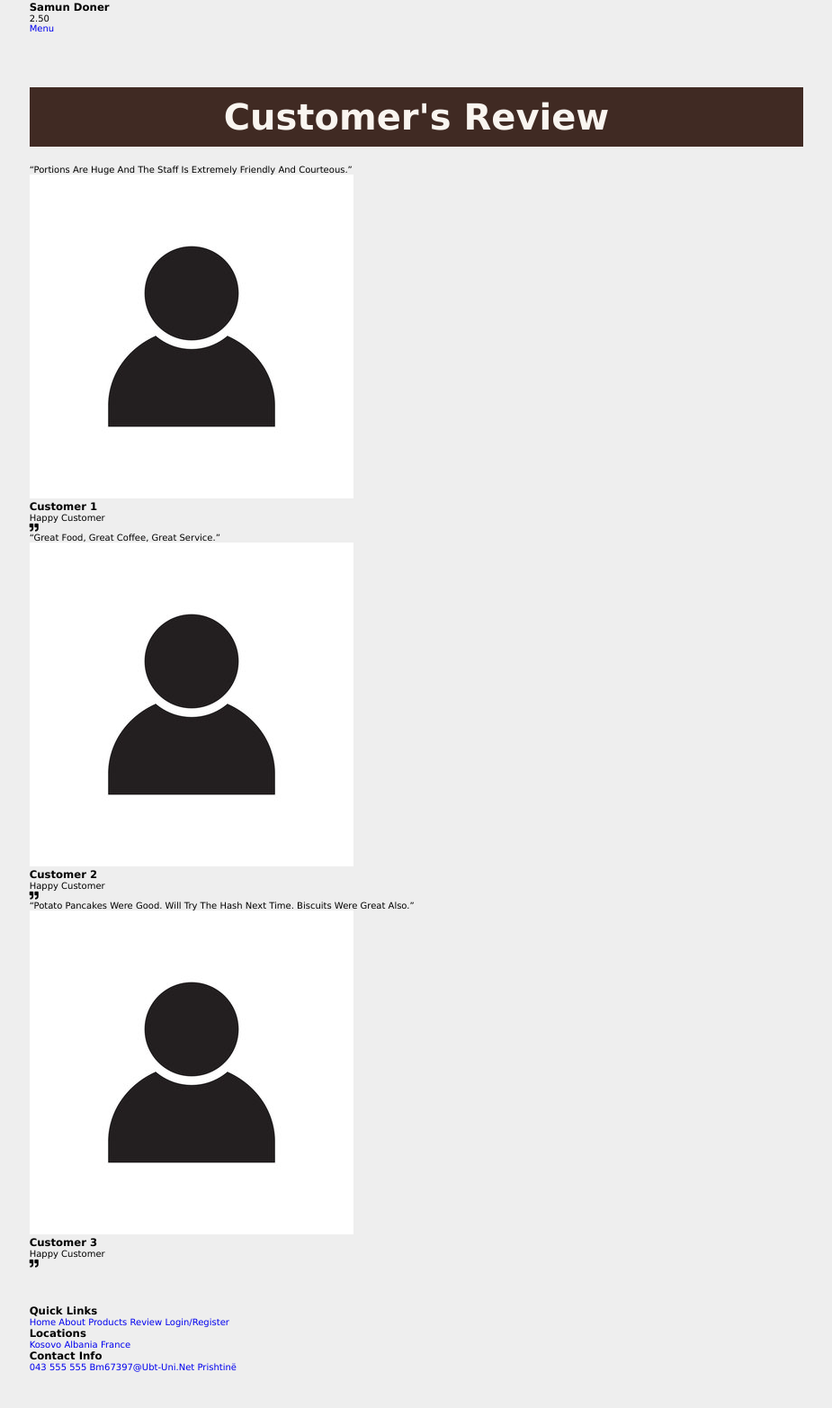
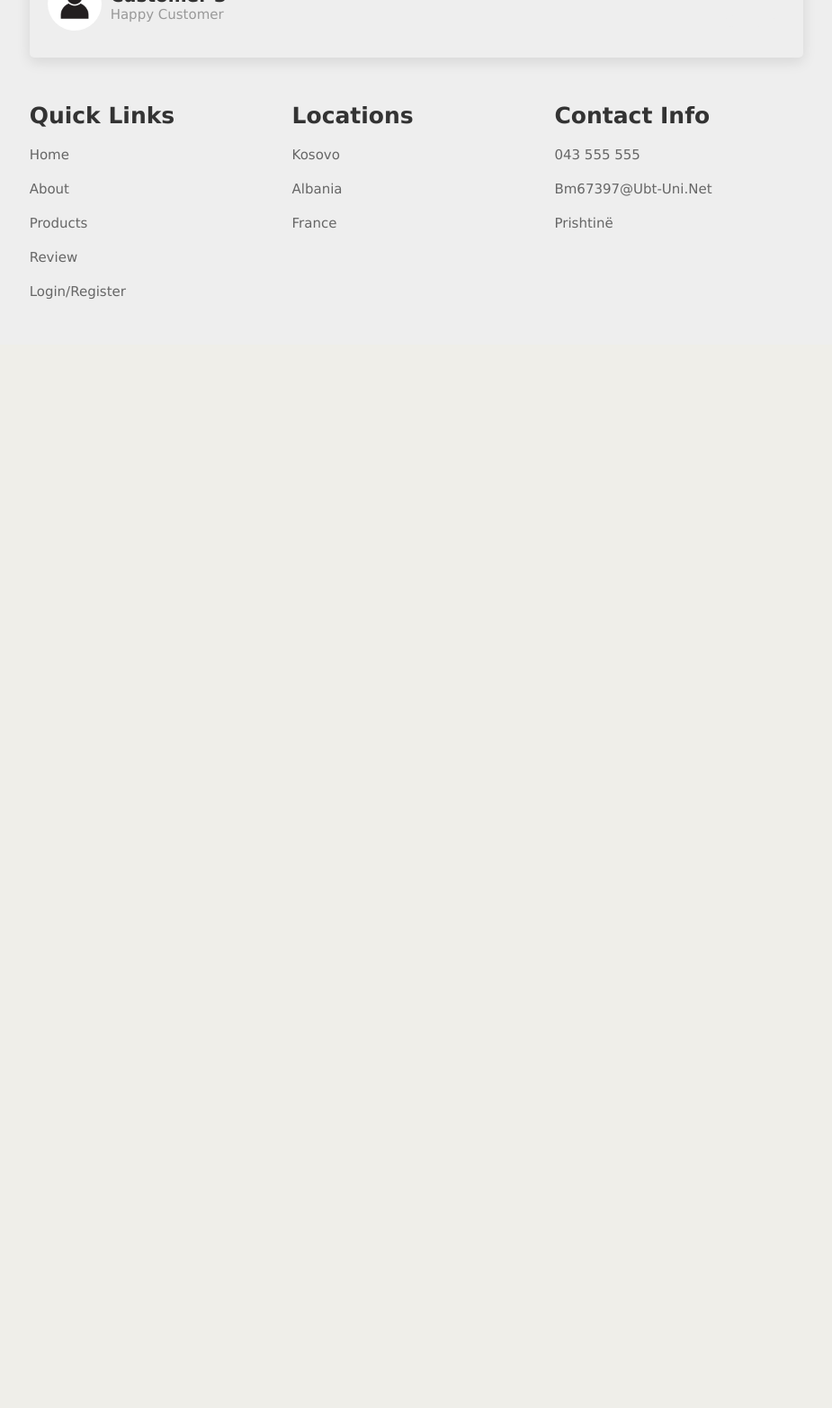
Before and after one commit to BlendMuharremi/Projekti, a PHP site: page / in a window 1280 px wide. Shown: the part 3351-4916 px from the top of the page at 90% size, without its empty margins (177-1102 px from the left). After the commit the page ends 3684 px from the top, so only its background shows below. Run offline with PHP 8.4, Linux system fonts and the light colour scheme.

Commit message:
Update style.css
style.css finale

```diff
--- a/style.css
+++ b/style.css
@@ -152,3 +152,301 @@ header .fa-bars{
     padding: 1rem 0;
     line-height: 1.5;
     }
+
+.about .row{
+        display: flex;
+        align-items: center;
+        gap: 2rem;
+        flex-wrap:wrap;
+        padding:2rem 0;
+        padding-bottom: 3rem;
+        height: 67vh;
+    }
+.about .row .image-container {
+        flex:1 1 40rem;
+        position: relative;
+    }
+.about .row .image-container image{
+        width:100%;
+        border:1.5rem solid #fff;
+        border-radius: .5rem;
+        box-shadow: 0.5rem 1rem rgba(0,0,0,.1);
+        height: 100%;
+        object-fit: cover;
+    }
+.about .row .image-container h3{
+        position: absolute;
+        top: 50%; transform: translateY( -50%);
+        font-size: 3rem;
+        background: #f9f5f0;
+        width: 82%;
+        padding:1rem 2rem;
+        text-align: center;
+        mix-blend-mode: screen;
+    }
+.about .row .content{
+        flex: 1 1 40rem;
+    }
+
+.about .row .content h3{
+        font-size: 3rem;
+        color: #333;
+
+    }
+
+.about .row .content p{
+        font-size: 1.5rem;
+        color: #999;
+        padding: 5rem 0;
+        padding-top: 1rem;
+        line-height: 1.5;
+    }
+
+
+.products .box-container{
+    display: flex;
+    flex-wrap: wrap;
+    gap: 1.5rem;
+}
+
+.products .box-container .btn{
+        display: flex;
+        justify-content: center;
+        border-radius: 4px;
+        background-color: #a96851;
+        border: none;
+        color: #FFFFFF;
+        text-align: center;
+        font-size: 28px;
+        padding: 20px;
+        width: 150rem;
+        transition: all 0.5s;
+        cursor: pointer;
+        margin: 5px;
+}
+
+.products .box-container .btn span {
+        cursor: pointer;
+        display: inline-block;
+        position: relative;
+        transition: 0.5s;
+}
+
+.products .box-container .btn span:after {
+        content: '\00bb';
+        position: absolute;
+        opacity: 0;
+        top: 0;
+        right: -20px;
+        transition: 0.5s;
+}
+
+.products .box-container .btn:hover span {
+        padding-right: 25px;
+}
+
+.products .box-container .btn:hover span:after {
+        opacity: 1;
+        right: 0;
+}
+
+
+
+
+.products .box-container .box{
+    flex: 1 1 30rem;
+    box-shadow: 0 .5 1.5rem rgba(0, 0, 0, .1);
+    border-radius: .5rem;
+    border: .1rem solid rgba(0, 0, 0, .1);
+    position: relative;
+}
+
+
+.products .box-container .box .image{
+    position: relative;
+    text-align: center;
+    padding-top: 2rem;
+    overflow: hidden;
+}
+
+.products .box-container .box .image img{
+    height: 25rem;
+
+}
+
+.products .box-container .box:hover .image img{
+    transform:scale(1.1)
+}
+
+
+
+
+.products .box-container .box .content{
+    padding: 2rem;
+    text-align: center;
+}
+
+.products .box-container .box .content h3{
+    font-size: 2.5rem;
+    color: #333;
+}
+
+.products .box-container .box .content .price{
+    font-size: 2.5rem;
+    color: #402a23;
+    font-weight: bolder;
+    padding-top: 1rem;
+}
+
+
+
+
+.review .box-container {
+    display: flex;
+    flex-wrap: wrap;
+    gap: 1.5rem;
+    }
+
+.review .box-container .box{
+    flex:1 1 30rem;
+    box-shadow: 0 .5rem 1.5rem rgba(0,0,0,.1);
+    border-radius: .5rem;
+    padding: 3rem 2rem;
+    position: relative;
+}
+
+.review .box-container .box .fa-quote-right{
+    position: absolute;
+    bottom: 3rem; right:3rem;
+    font-size: 6rem;
+    color: #eee;
+    }
+
+.review .box-container .box p{
+    color: #999;
+    font-size: 1.5rem;
+    line-height: 1.5;
+    padding-top: 2rem;
+    border: .1rem solid rgba(0, 0, 0, .1);
+}
+
+.review .box-container .box .user{
+    display: flex;
+    align-items: center;
+    padding-top: 2rem;
+}
+
+.review .box-container .box .user img{
+    height: 6rem;
+    width:6rem;
+    border-radius: 50%;
+    object-fit: cover;
+    margin-right: 1rem;
+}
+.review .box-container .box .user h3{
+    font-size: 2rem;
+    color: #333;
+}
+.review .box-container .box .user span{
+    font-size: 1.5rem;
+    color:#999;
+}
+
+
+
+
+.footer .box-container{
+    display: flex;
+    flex-wrap: wrap;
+    gap: 1.5rem;
+}
+
+.footer .box-container .box{
+    flex:1 1 25rem;
+}
+
+.footer .box-container .box h3{
+    color: #333;
+    font-size: 2.5rem;
+    padding: 1rem 0;
+}
+
+.footer .box-container .box a{
+    display: block;
+    color: #666;
+    font-size: 1.5rem;
+    padding: 1rem 0;
+}
+
+.footer .box-container .box a:hover{
+    color: #211717;
+    text-decoration: underline;
+}
+
+
+
+
+
+
+
+
+@media (max-width:991px){
+    html{
+        font-size: 55%;
+        }
+    header{
+        padding: 2rem;
+    }
+
+    section{
+        padding: 2rem;
+    }
+    .home{
+        background-position: left;
+    }
+}
+
+@media (max-width:768px){
+
+    header .fa-bars{
+        display: block;
+    }
+
+    header .navbar{
+        position:absolute;
+        top:100%; left: 0; right:0;
+        background:#eee;
+        border-top: .1rem solid rgba(0,0,0,.1);
+        clip-path: polygon (0 0, 100% 0, 100% 0, 0 0);
+        }
+
+        header #toggler:checked~ .navbar{
+        clip-path:polygon (0 0, 100% 0, 100% 0, 0 0 );
+        }
+
+    header .navbar a{
+        margin: 1.5rem;
+        padding: 1.5rem;
+        background: #fff;
+        border: .1rem solid rgba(0, 0, 0, .1);
+        display: block;
+    }
+
+    .home .content h3{
+        font-size: 5rem;
+    }
+
+    .home .content span{
+        font-size: 2.5rem;
+    }
+}
+
+@media (max-width:450px){
+    html{
+        font-size: 50%;
+        }
+    .heading{
+        font-size: 3rem;
+    }
+
+}
```
